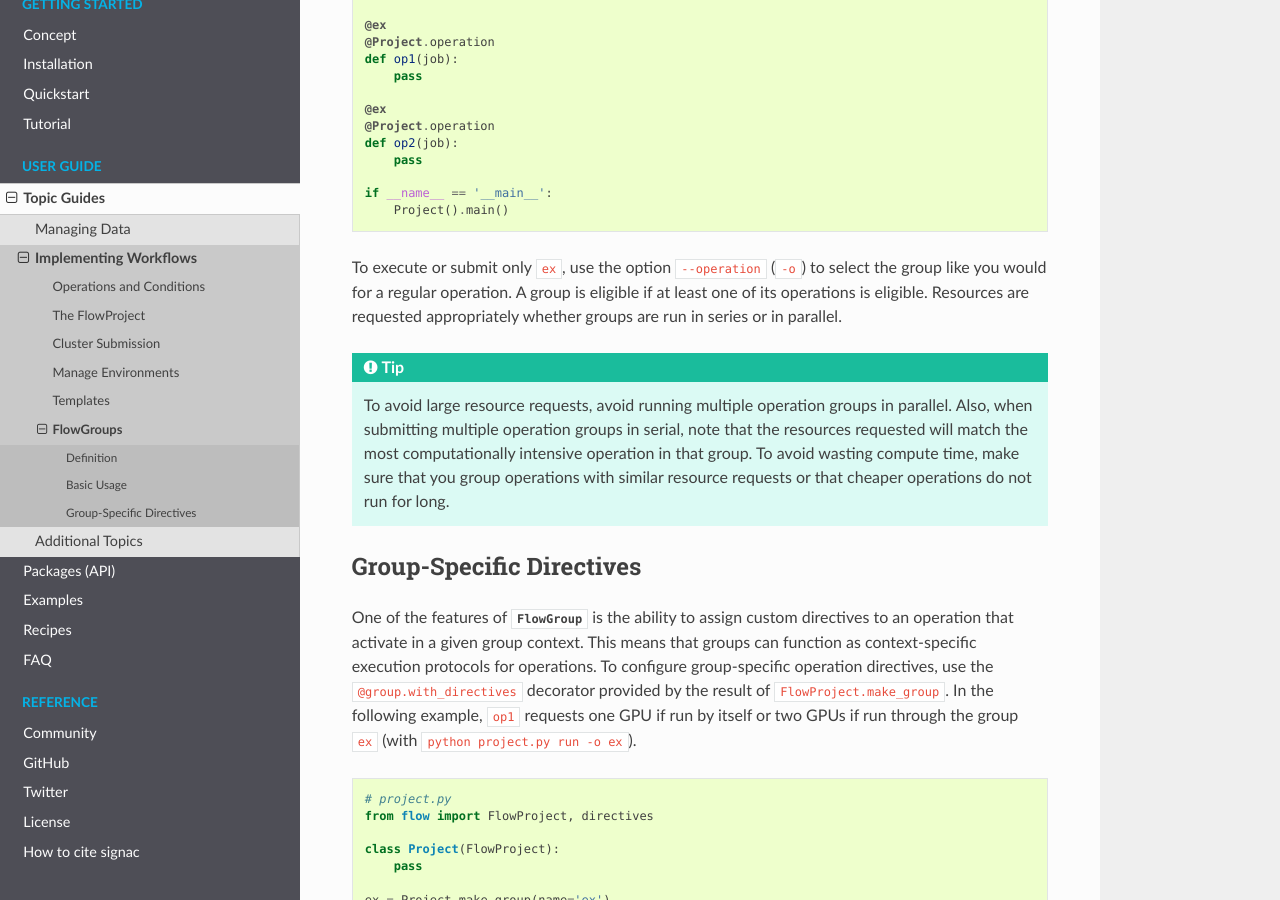
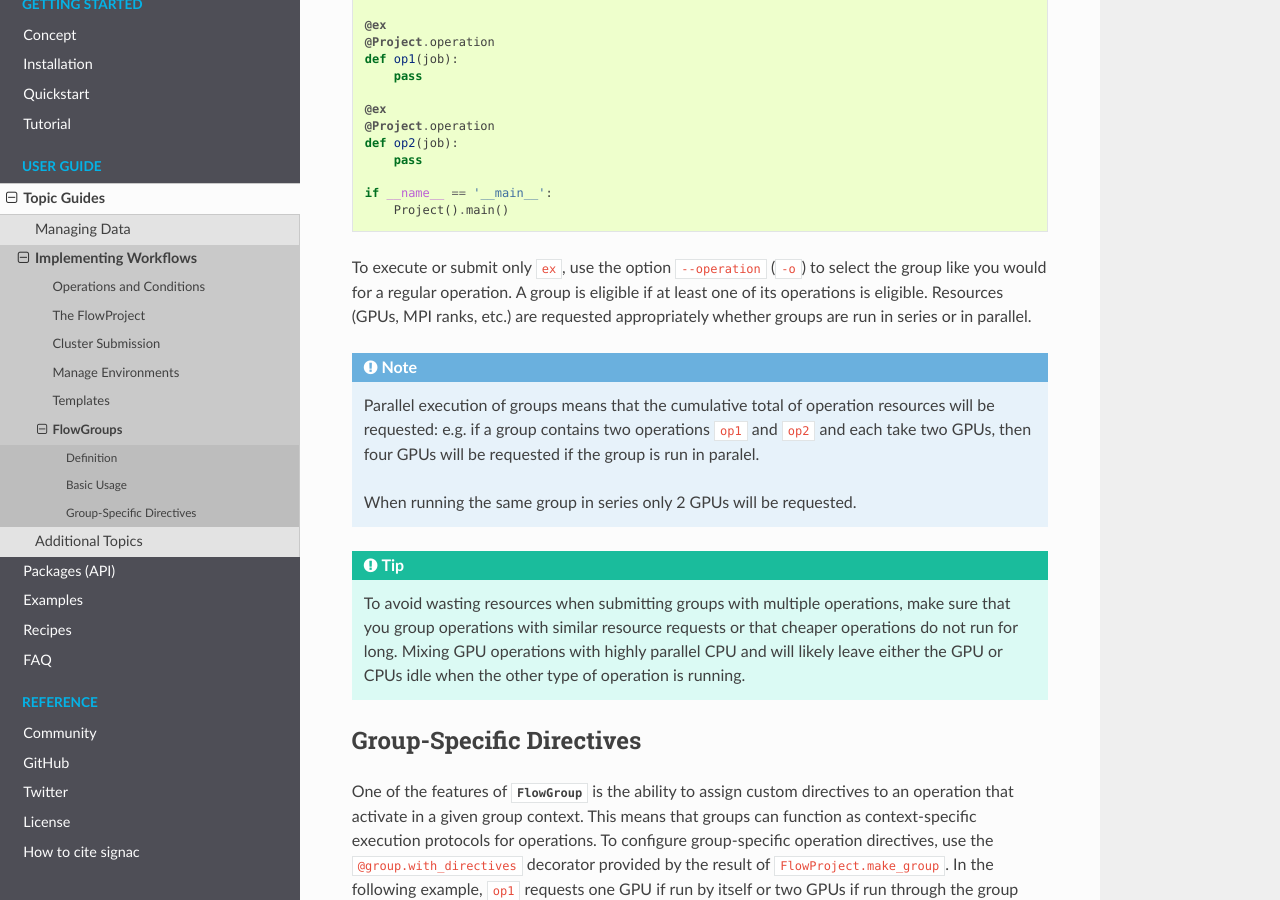
Before and after one commit to glotzerlab/signac-docs, a Sphinx documentation site: the page built from docs/source/flow-group.rst, in a window 1280 px wide and 900 px high, scrolled down 719 px. Built offline with Sphinx 7.4.7 and the Read the Docs theme 2.0.0, drawn with Linux system fonts in a browser that asks for light colours.

Commit message:
Improve clarity and explanation for docs

```diff
--- a/docs/source/flow-group.rst
+++ b/docs/source/flow-group.rst
@@ -13,10 +13,10 @@ Definition
 ==========
 
 A :py:class:`FlowGroup` is a collection of one or more operation(s) with the
-directives associated with that operation. An operation can be in multiple groups,
-and the directives for an operation can be different in every group that it is
-in. Practically, a :py:class:`FlowGroup` acts like a "meta-operation" that can
-be submitted and run like an operation. In fact, within the source code,
+directives associated with that operation. An operation can be in multiple
+groups, and the directives for an operation can be different in every group that
+it is in. Practically, a :py:class:`FlowGroup` acts like a "meta-operation" that
+can be submitted and run like an operation. In fact, within the source code,
 each operation is wrapped by a singleton group that handles command generation
 and resource requests for that operation.
 
@@ -52,18 +52,27 @@ group named ``ex`` which contains the operations ``op1`` and ``op2``.
     if __name__ == '__main__':
         Project().main()
 
-To execute or submit only ``ex``, use the option ``--operation`` (``-o``) to select the group like you would for a
-regular operation. A group is eligible if at least one of its operations
-is eligible. Resources are requested appropriately whether groups are run in
-series or in parallel.
+To execute or submit only ``ex``, use the option ``--operation`` (``-o``) to
+select the group like you would for a regular operation. A group is eligible if
+at least one of its operations is eligible. Resources (GPUs, MPI ranks, etc.)
+are requested appropriately whether groups are run in series or in parallel.
+
+.. Note::
+
+    Parallel execution of groups means that the cumulative total of operation
+    resources will be requested: e.g. if a group contains two operations ``op1``
+    and ``op2`` and each take two GPUs, then four GPUs will be requested if the
+    group is run in paralel.
+
+    When running the same group in series only 2 GPUs will be requested.
 
 .. tip::
 
-    To avoid large resource requests, avoid running multiple operation groups in
-    parallel. Also, when submitting multiple operation groups in serial, note
-    that the resources requested will match the most computationally intensive
-    operation in that group. To avoid wasting compute time, make sure that you group operations
-    with similar resource requests or that cheaper operations do not run for long.
+    To avoid wasting resources when submitting groups with multiple operations,
+    make sure that you group operations with similar resource requests or that
+    cheaper operations do not run for long. Mixing GPU operations with highly
+    parallel CPU and will likely leave either the GPU or CPUs idle when the
+    other type of operation is running.
 
 .. _flow-group-specify-directives:
 
```
Also changed, not shown: docs/source/recipes.rst (+5 -5 lines).
